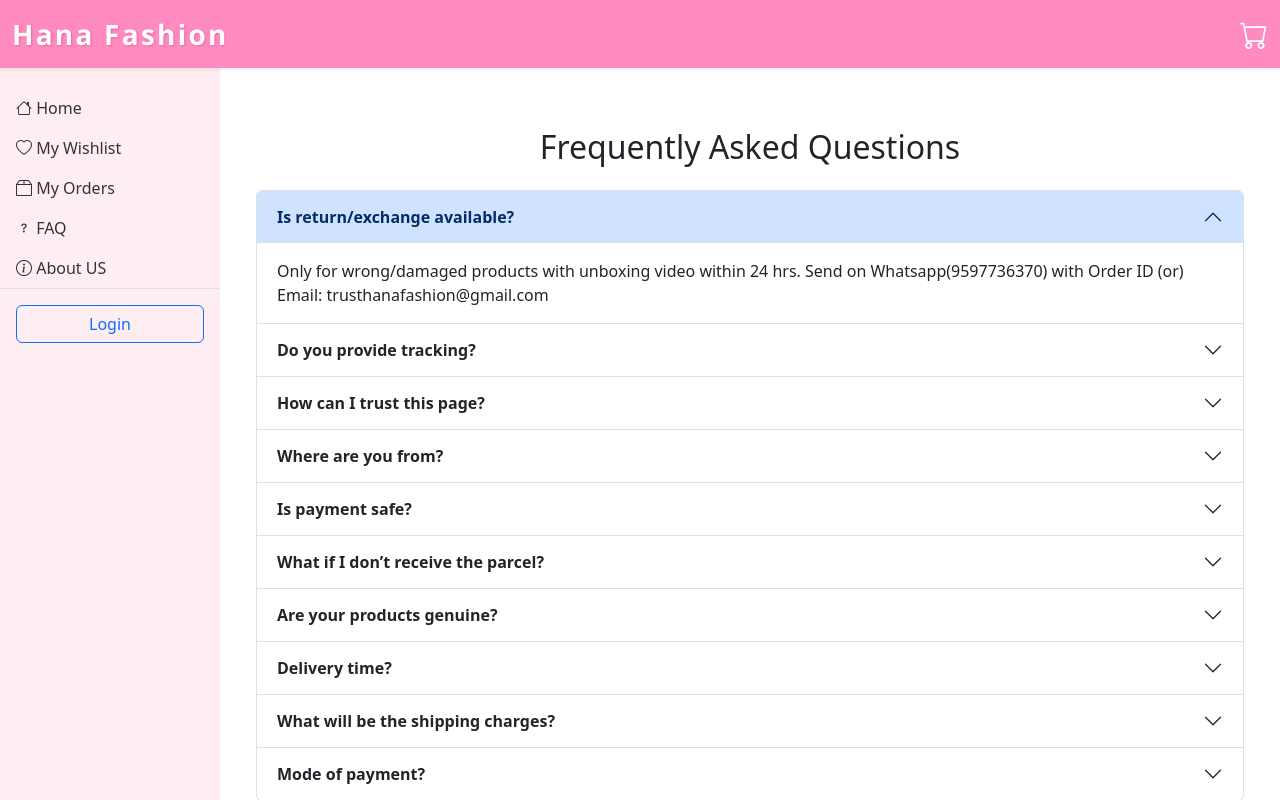
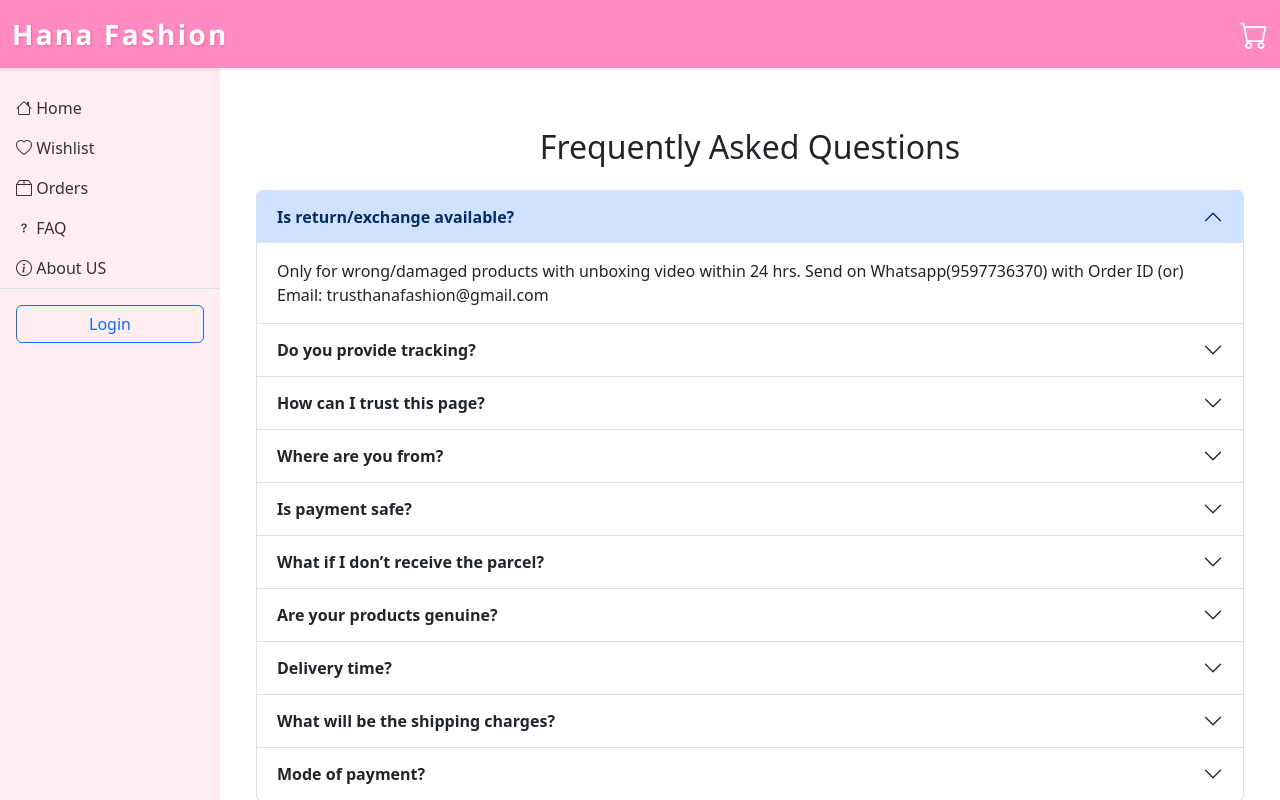
Before and after one commit to codezzzahm1/hana-fashion, a Django app: template sho/templates/sho/faq.html in a window 1280 px wide. Shown: the top 800 px of the page. Run offline with Django 5.2, Linux system fonts and the light colour scheme; the template is opened without the code that fills it, so the values that code supplies are empty; some libraries are stand-ins or nearby versions.

Commit message:
Update base.html

```diff
--- a/sho/templates/sho/base.html
+++ b/sho/templates/sho/base.html
@@ -3,8 +3,8 @@
 <!DOCTYPE html>
 <html lang="en">
 <head>
-    <meta charset="UTF-8">
-    <title>{% block title %}My Site{% endblock %}</title>
+    <meta charset="UTF-8" name="viewport" content="width=device-width, initial-scale=1.0">
+    <title>{% block title %}Hana Fashion{% endblock %}</title>
     <!-- Bootstrap 5 CSS & Bootstrap Icons -->
     <link href="https://cdn.jsdelivr.net/npm/bootstrap@5.3.0/dist/css/bootstrap.min.css" rel="stylesheet">
     <link href="https://cdn.jsdelivr.net/npm/bootstrap-icons@1.11.2/font/bootstrap-icons.css" rel="stylesheet">
@@ -165,10 +165,10 @@
           <i class="bi bi-house"></i> Home
         </a>
         <a href="{% url 'wishlist' %}" class="list-group-item list-group-item-action">
-          <i class="bi bi-heart"></i> My Wishlist
+          <i class="bi bi-heart"></i>  Wishlist
         </a>
-        <a href="{% url 'my_orders' %}" class="list-group-item list-group-item-action">
-          <i class="bi bi-box2"></i> My Orders
+        <a href="{% url '_orders' %}" class="list-group-item list-group-item-action">
+          <i class="bi bi-box2"></i>  Orders
         </a>
         <a href="{% url 'faq' %}" class="list-group-item list-group-item-action">
           <i class="bi bi-question"></i> FAQ
@@ -269,4 +269,5 @@
       document.addEventListener('DOMContentLoaded', handleResize);
     </script>
 </body>
+
 </html>
```
